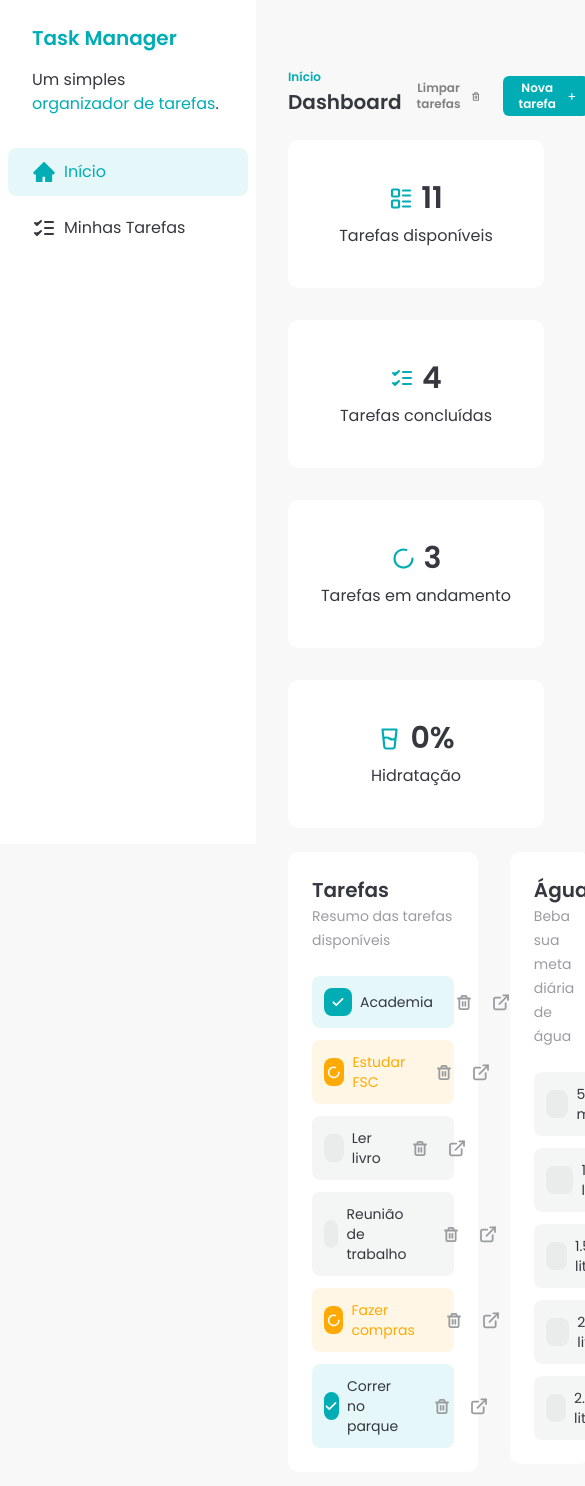
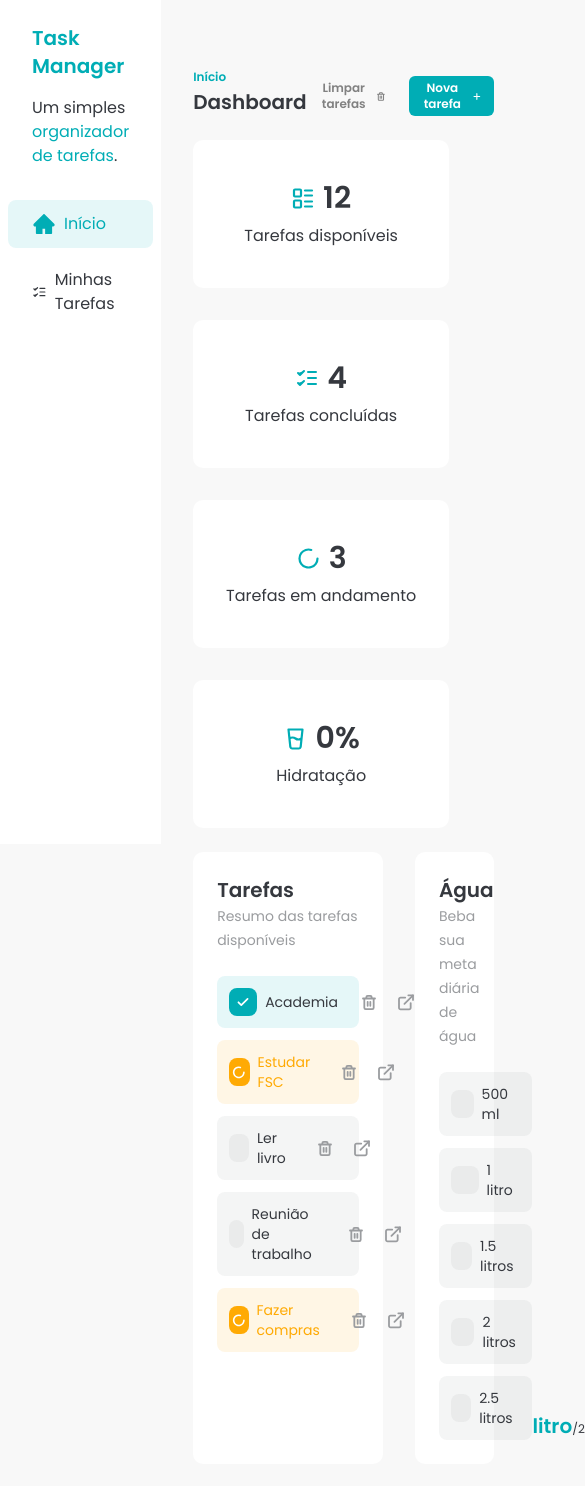
Before and after one commit to araujoerick/task-manager, a React (Vite) app: page / in a window 390 px wide. Shown: the top 1486 px of the page, 585 px wide, since content can reach past the window. Built offline with nearby package versions, Linux system fonts and the light colour scheme; data requests are answered from the project's data file.

Commit message:
:lipstick: feat: add max width breakpoint to pages

```diff
--- a/db.json
+++ b/db.json
@@ -76,6 +76,13 @@
       "description": "Redigir artigo técnico para o blog",
       "time": "afternoon",
       "status": "done"
+    },
+    {
+      "id": "ec4fc0a1-651d-498e-b215-14efb95b3360",
+      "title": "Teste",
+      "description": "asdas",
+      "time": "morning",
+      "status": "not_started"
     }
   ]
 }
--- a/src/components/Sidebar.jsx
+++ b/src/components/Sidebar.jsx
@@ -3,7 +3,7 @@ import SidebarButton from "./ui/SidebarButton";
 
 const Sidebar = () => {
   return (
-    <aside className="flex h-screen min-w-64 flex-col bg-white">
+    <aside className="flex h-screen max-w-64 flex-col bg-white">
       <div>
         <div className="space-y-4 px-8 py-6">
           <h1 className="text-xl font-semibold text-brand-primary">
--- a/src/components/Tasks.jsx
+++ b/src/components/Tasks.jsx
@@ -12,7 +12,7 @@ const Tasks = () => {
   const eveningTasks = tasks?.filter((task) => task.time === "evening");
 
   return (
-    <section className="w-full space-y-6 px-8 py-16">
+    <section className="w-full max-w-[1185px] space-y-6 px-8 py-16">
       <Header subtitle="Minhas Tarefas" title="Minhas Tarefas" />
       <div className="rounded-xl bg-white p-6">
         <div className="space-y-3">
--- a/src/pages/Home.jsx
+++ b/src/pages/Home.jsx
@@ -11,7 +11,7 @@ const HomePage = () => {
   return (
     <div className="flex">
       <Sidebar />
-      <section className="w-full space-y-6 px-8 py-16">
+      <section className="w-full max-w-[1185px] space-y-6 px-8 py-16">
         <Header subtitle={"Início"} title={"Dashboard"} />
         <DashboardCards />
         <div className="grid grid-cols-3 gap-8">
@@ -23,7 +23,7 @@ const HomePage = () => {
               </span>
             </div>
             <div className="space-y-3">
-              {tasks?.slice(0, 6).map((task) => (
+              {tasks?.slice(0, 5).map((task) => (
                 <TaskItem key={task.id} task={task} />
               ))}
             </div>
--- a/src/pages/TaskDetails.jsx
+++ b/src/pages/TaskDetails.jsx
@@ -62,7 +62,7 @@ const TaskDetailsPage = () => {
   return (
     <div className="flex">
       <Sidebar />
-      <section className="flex w-full flex-col gap-6 px-8 py-16">
+      <section className="flex w-full max-w-[1185px] flex-col gap-6 px-8 py-16">
         <div>
           <button
             onClick={handleBackClick}
```
